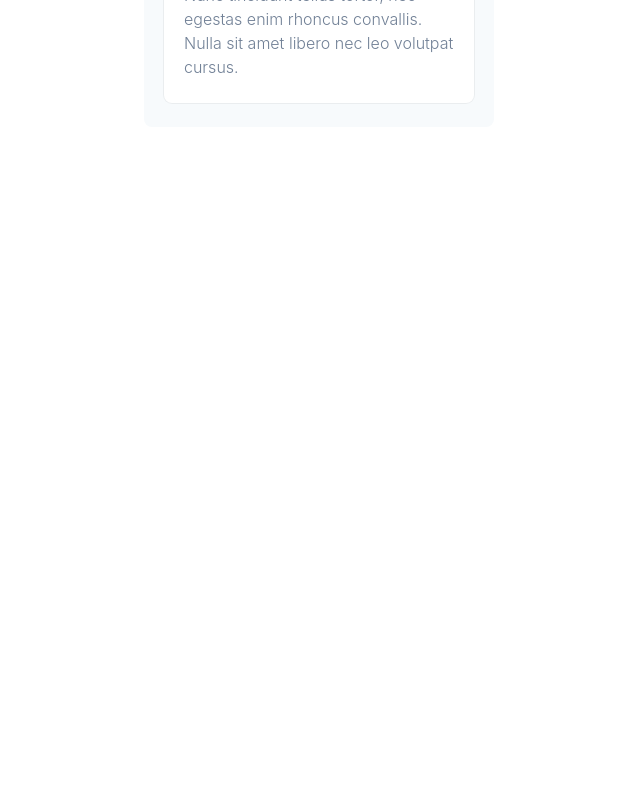
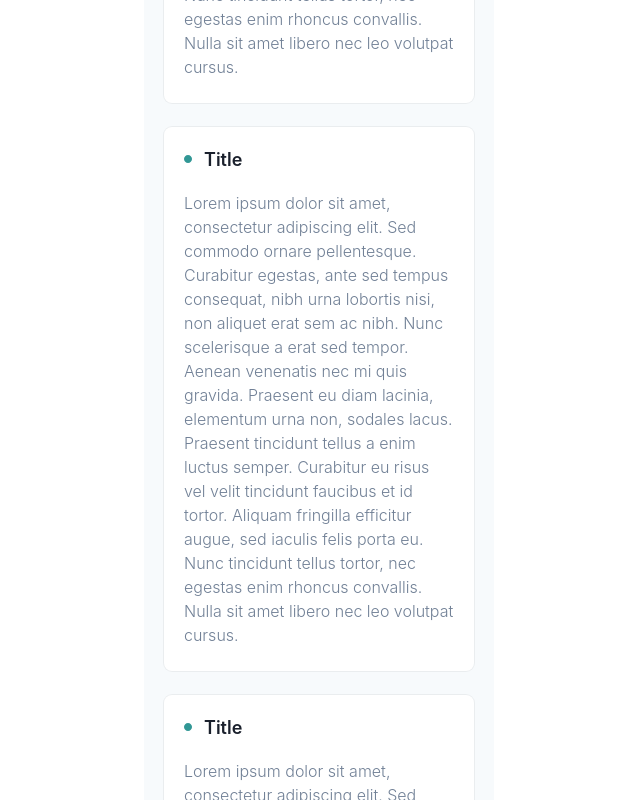
Before and after one commit to ojaoc/TODO-List-Mongo, a Next.js app: page / in a window 1280 px wide. Shown: the part 560-1360 px from the top of the page, without its empty margins (0-640 px from the left). Before the commit the page ends 800 px from the top, so only its background shows below. Built offline with nearby package versions, Linux system fonts and the light colour scheme.

Commit message:
contenteditable

```diff
--- a/components/ToDoList.tsx
+++ b/components/ToDoList.tsx
@@ -15,7 +15,11 @@ const ToDoList = () => {
         aria-label="Add new to do"
         icon={<GoPlus />}
       ></IconButton>
-      <Stack direction="column">
+      <Stack spacing="24px" direction="column">
+        <ToDoListItem />
+        <ToDoListItem />
+        <ToDoListItem />
+        <ToDoListItem />
         <ToDoListItem />
       </Stack>
     </Box>
--- a/components/ToDoListItem.tsx
+++ b/components/ToDoListItem.tsx
@@ -1,4 +1,12 @@
-import { Box, Flex, Icon, Text } from '@chakra-ui/react';
+import {
+  Box,
+  Flex,
+  Icon,
+  Text,
+  Editable,
+  EditableInput,
+  EditablePreview,
+} from '@chakra-ui/react';
 import React from 'react';
 import { GoPrimitiveDot } from 'react-icons/go';
 
@@ -11,7 +19,7 @@ const ToDoListItem = () => (
       </Text>
     </Flex>
     <Flex alignItems="center" p="3">
-      <Text color="gray.500" fontWeight="light">
+      <Text color="gray.500" fontWeight="light" contentEditable>
         Lorem ipsum dolor sit amet, consectetur adipiscing elit. Sed commodo
         ornare pellentesque. Curabitur egestas, ante sed tempus consequat, nibh
         urna lobortis nisi, non aliquet erat sem ac nibh. Nunc scelerisque a
--- a/pages/_app.tsx
+++ b/pages/_app.tsx
@@ -1,8 +1,9 @@
 import { ChakraProvider } from '@chakra-ui/react';
+import theme from '@/styles/theme';
 
 function MyApp({ Component, pageProps }) {
   return (
-    <ChakraProvider>
+    <ChakraProvider theme={theme}>
       <Component {...pageProps} />
     </ChakraProvider>
   );
--- /dev/null
+++ b/styles/theme.ts
@@ -0,0 +1,16 @@
+import { extendTheme } from '@chakra-ui/react';
+
+const theme = extendTheme({
+  styles: {
+    global: {
+      '[contenteditable="true"]:hover': {
+        backgroundColor: 'var(--chakra-colors-gray-50)',
+      },
+      '[contenteditable="true"]:active,[contenteditable="true"]:focus': {
+        border: '1px solid red',
+      },
+    },
+  },
+});
+
+export default theme;
--- a/tsconfig.json
+++ b/tsconfig.json
@@ -4,7 +4,8 @@
     "paths": {
       "@/db": ["db"],
       "@/models/*": ["models/*"],
-      "@/components/*": ["components/*"]
+      "@/components/*": ["components/*"],
+      "@/styles/*": ["styles/*"]
     },
     "target": "es5",
     "lib": ["dom", "dom.iterable", "esnext"],
```
